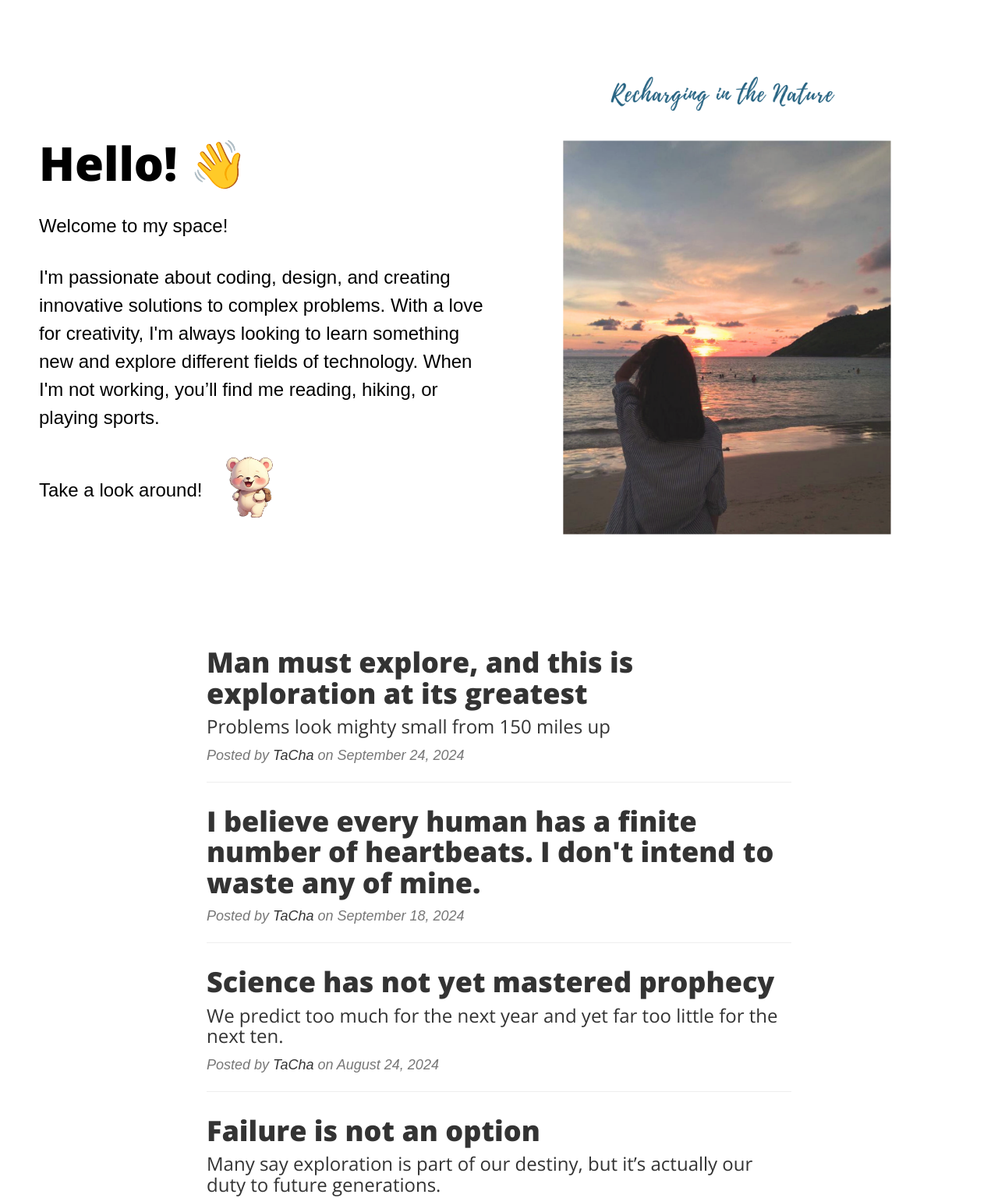
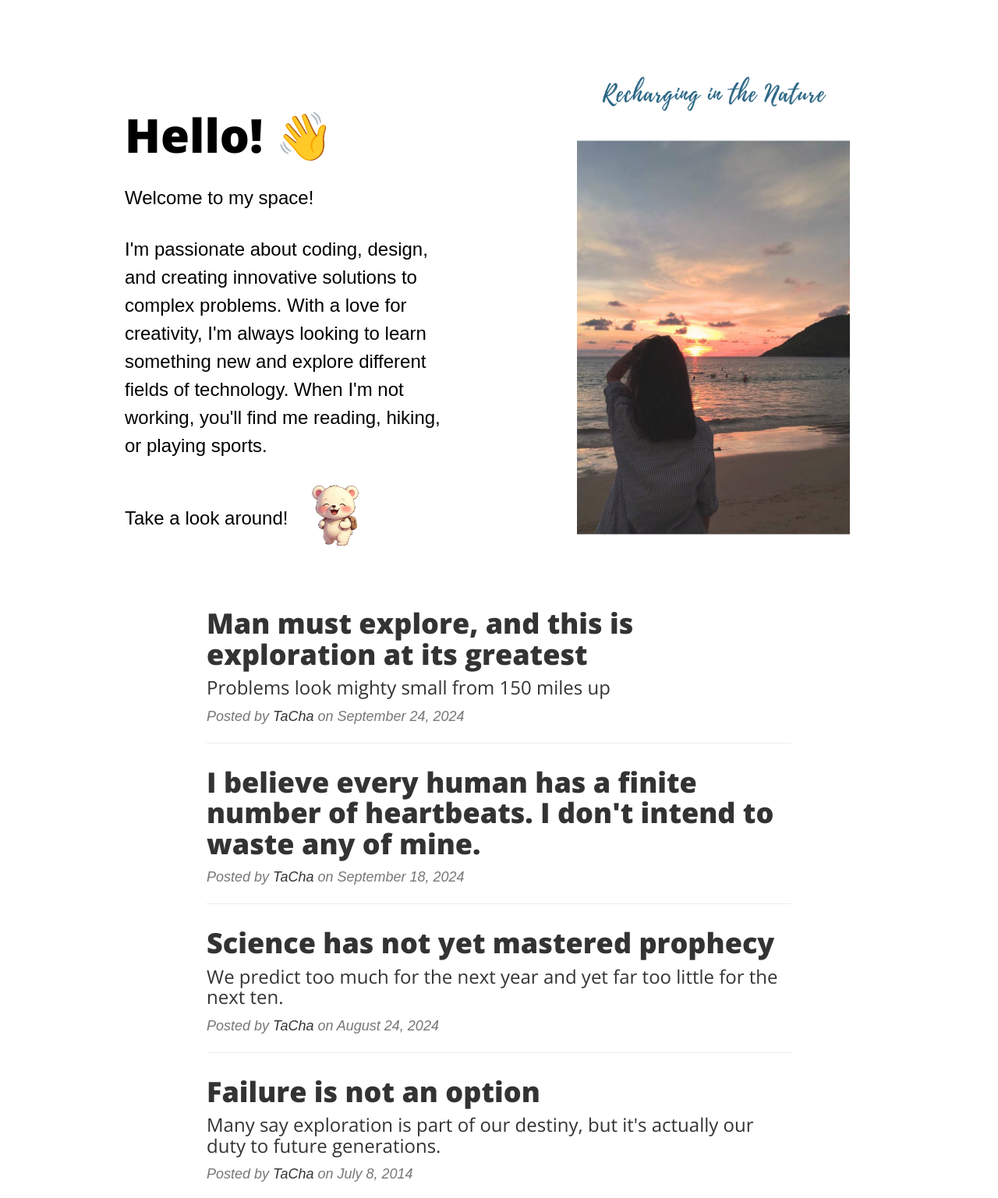
Before and after one commit to taniyachauhan/website, a website: page index.html in a window 1280 px wide. Shown: the part 50-1587 px from the top of the page at 78% size. Drawn offline with nearby package versions, Linux system fonts and the light colour scheme.

Commit message:
Update index.html

```diff
--- a/index.html
+++ b/index.html
@@ -79,13 +79,12 @@
 
         /* Main content styling */
         main {
-            padding: 100px 150px;
-            margin-left: auto;
-            margin-right: auto;
-            max-width: 1200px;
+            padding: 100px 100px;
             z-index: 1;
             position: relative;
             background-color: white;
+            max-width: 1200px;
+            margin: 0 auto;
         }
 
         /* Style the header background */
@@ -94,15 +93,17 @@
             height: 100vh;
             display: flex;
             align-items: center;
-            padding: 0 50px; /* Adjusted padding */
+            padding: 0 100px;
             background: none;
+            max-width: 1200px;
+            margin: 0 auto;
         }
 
         .text-container {
             flex: 1;
             text-align: left;
-            padding-right: 20px; /* Reduced padding to decrease space between text and image */
-            max-width: 50%; /* Adjusted width */
+            padding: 20px;
+            max-width: 45%;
             z-index: 1;
             margin-top: 130px;
         }
@@ -112,11 +113,12 @@
             background: url('img/sunset.png') no-repeat center center;
             background-size: cover;
             height: 90%;
-            max-width: 40%; /* Adjusted width */
-            margin-left: 50px; /* Added margin to increase space between the image and the right side */
+            max-width: 35%;
+            margin-left: 150px;
             margin-top: 130px;
         }
 
+        /* Adjust the styling for the "Take a look around" section */
         .bottom-section {
             display: inline-flex;
             align-items: center;
@@ -138,6 +140,7 @@
             margin-bottom: 20px;
         }
 
+        /* Footer */
         footer {
             text-align: center;
             padding: 20px 0;
@@ -153,6 +156,12 @@
             color: rgba(9, 12, 67);
             text-decoration: none;
             font-size: 1.3em;
+        }
+
+        /* Blog Section */
+        .blog-section {
+            max-width: 100%;
+            padding: 0 50px;
         }
     </style>
 </head>
@@ -182,10 +191,10 @@
     <header class="intro-header">
         <div class="text-container">
             <h1>Hello! <span class="emoji">👋</span></h1>
-             <p>Welcome to my space!</p>
+            <p>Welcome to my space! </p>
             <p>I'm passionate about coding, design, and creating innovative solutions to complex problems.
                With a love for creativity, I'm always looking to learn something new and explore different fields of technology.
-                When I'm not working, you’ll find me reading, hiking, or playing sports.</p>
+               When I'm not working, you'll find me reading, hiking, or playing sports.</p>
             <div class="bottom-section">
                 <p>Take a look around!</p>
                 <img src="img/milk-transformed.png" alt="Milk Transformed Image">
@@ -195,6 +204,7 @@
     </header>
 
     <!-- Main Content -->
+    <div class="blog-section">
         <div class="container">
             <div class="row">
                 <div class="col-lg-8 col-lg-offset-2 col-md-10 col-md-offset-1">
@@ -237,17 +247,19 @@
                                 Failure is not an option
                             </h2>
                             <h3 class="post-subtitle">
-                             Many say exploration is part of our destiny, but it’s actually our duty to future generations.
+                                Many say exploration is part of our destiny, but it's actually our duty to future generations.
                             </h3>
                         </a>
                         <p class="post-meta">Posted by <a href="#">TaCha</a> on July 8, 2014</p>
                     </div>
                     <hr>
+                    <!-- Pager -->
                     <ul class="pager">
                         <li class="next">
                             <a href="#">Older Posts &rarr;</a>
                         </li>
                     </ul>
+                </div>
             </div>
         </div>
     </div>
```
Lines whose indentation alone changed are shown as unchanged.
